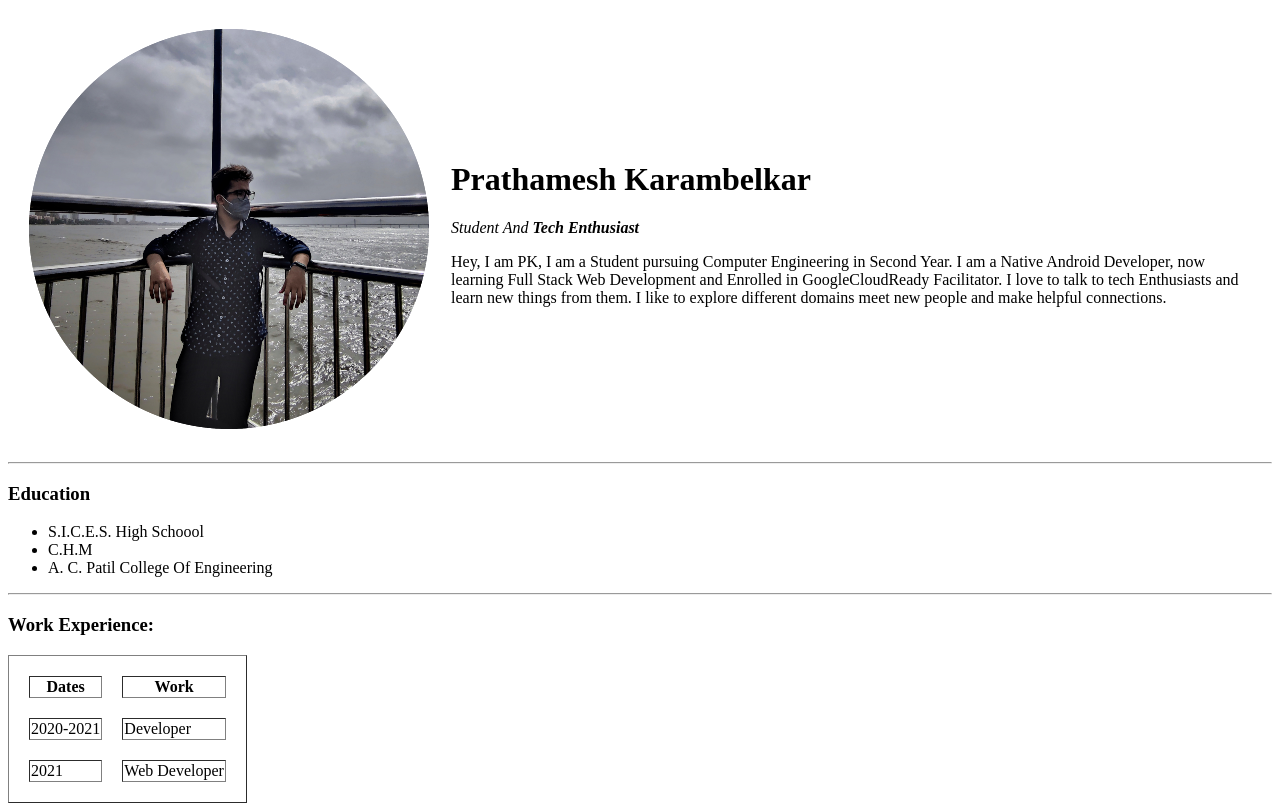
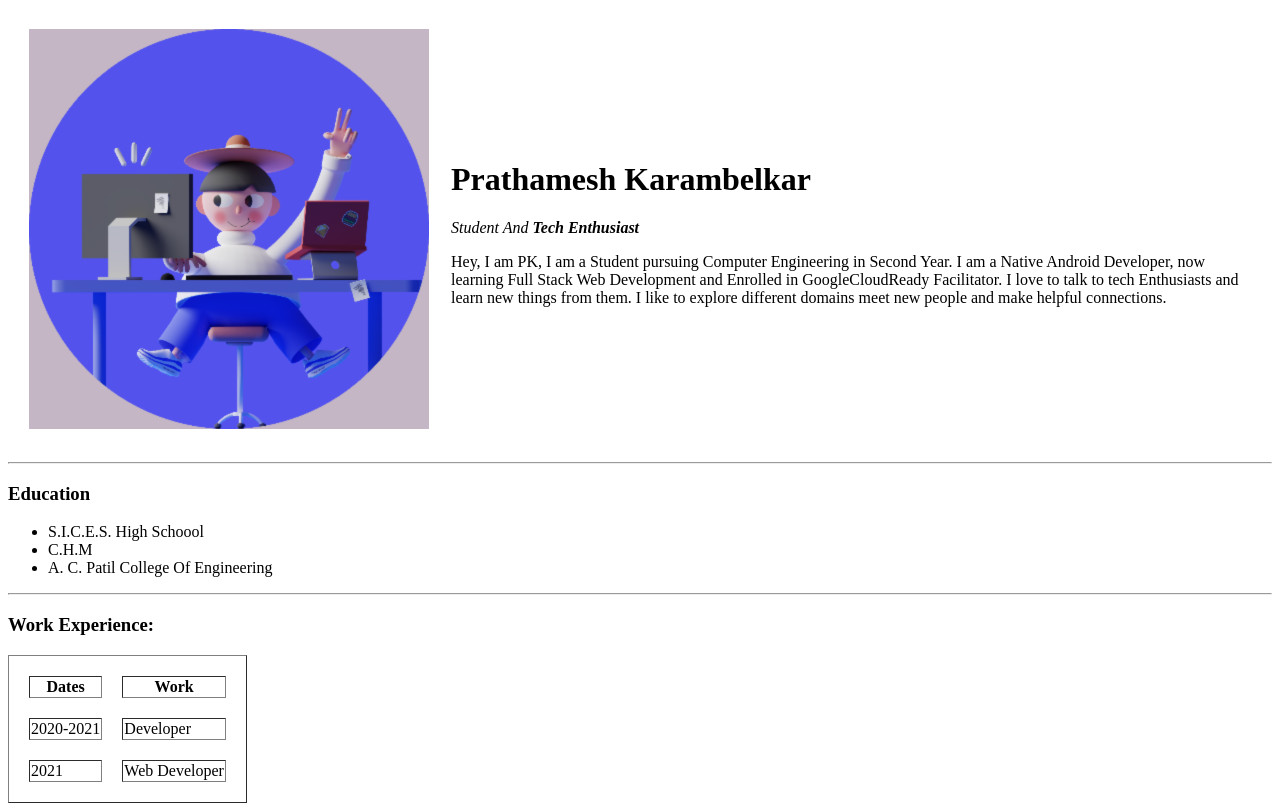
Before and after one commit to prathameshkarambelkar/cv, a plain HTML site: page index.html in a window 1280 px wide. Shown: the top 806 px of the page. Drawn offline with Linux system fonts and the light colour scheme.

Commit message:
updated profile pic

```diff
--- a/index.html
+++ b/index.html
@@ -9,7 +9,7 @@
 <body>
   <table cellspacing="20">
     <td>
-      <img src="Images/pp.png" alt="PK Profile Image">
+      <img src="Images/My project.png" alt="PK Profile Image">
     </td>
 
     <td>
```
